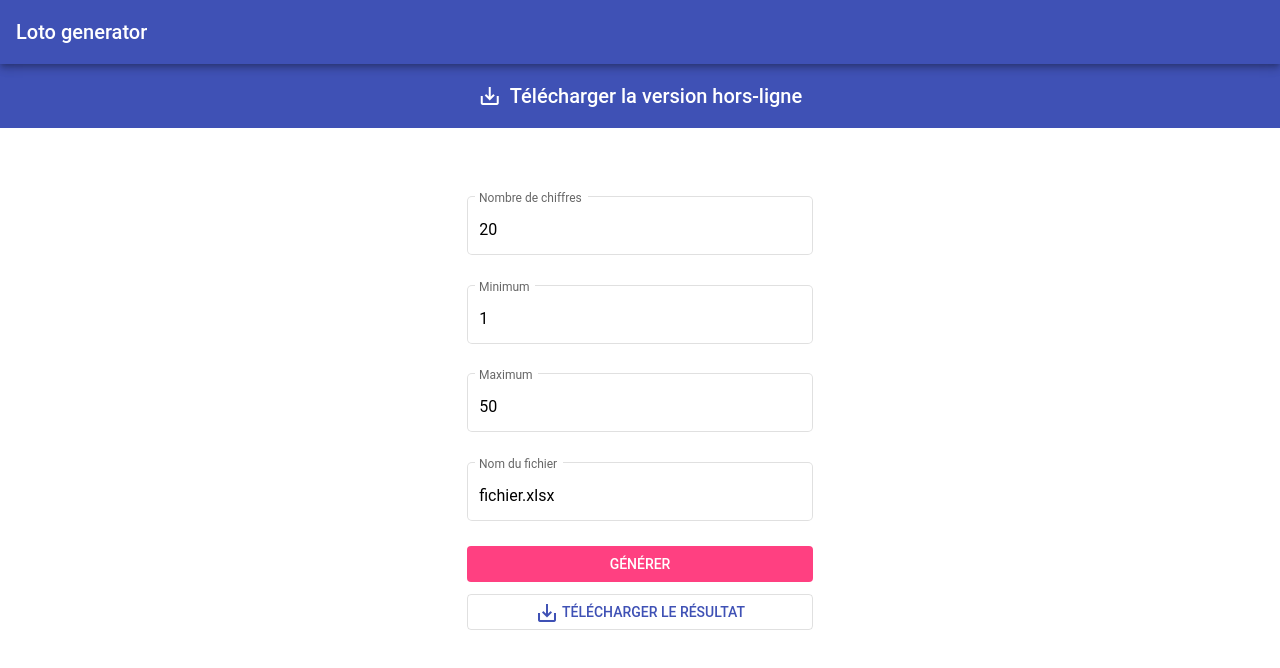
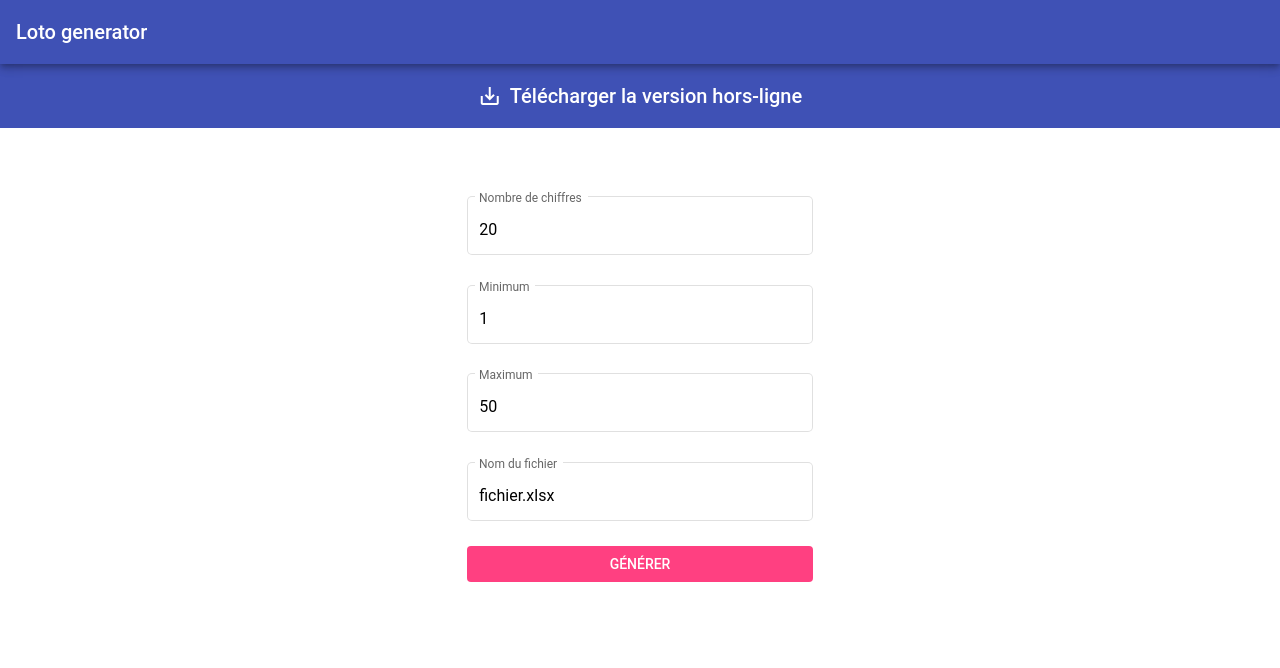
Before and after one commit to acherifi/web-loto, an Angular app: page / in a window 1280 px wide. Shown: the top 668 px of the page. Built offline with nearby package versions, Linux system fonts and the light colour scheme.

Commit message:
Fix petit bug et affichage temporaire

```diff
--- a/src/app/app.module.ts
+++ b/src/app/app.module.ts
@@ -11,6 +11,7 @@ import { ToolbarComponent } from './toolbar/toolbar.component';
 import {MatIconModule} from '@angular/material/icon';
 import {MatButtonModule} from '@angular/material/button';
 import { ReactiveFormsModule } from '@angular/forms';
+import {MatSnackBarModule} from '@angular/material/snack-bar';
 
 
 @NgModule({
@@ -27,7 +28,8 @@ import { ReactiveFormsModule } from '@angular/forms';
     MatToolbarModule,
     MatIconModule,
     MatButtonModule,
-    ReactiveFormsModule
+    ReactiveFormsModule,
+    MatSnackBarModule
   ],
   providers: [],
   bootstrap: [AppComponent]
--- a/src/app/home/home.component.html
+++ b/src/app/home/home.component.html
@@ -6,8 +6,4 @@
     <input matInput placeholder="{{field.placeholder}}" type={{field.type}} [formControl]="field.controller">
   </mat-form-field>
   <button mat-flat-button color="accent" (click)="click()">GÉNÉRER</button>
-  <button mat-stroked-button color="primary" (click)="click()">
-    <mat-icon>save_alt</mat-icon>
-    TÉLÉCHARGER LE RÉSULTAT
-  </button>
 </div>
--- a/src/app/home/home.component.ts
+++ b/src/app/home/home.component.ts
@@ -3,6 +3,7 @@ import { GeneratorService } from '../services/generator/generator.service';
 import { FieldObject } from '../objects/fields';
 import { FormControl } from '@angular/forms';
 import { ExcelOutput } from '../objects/excel-output';
+import { MatSnackBar } from '@angular/material/snack-bar';
 
 @Component({
   selector: 'app-home',
@@ -21,7 +22,7 @@ export class HomeComponent implements OnInit {
     new FieldObject('Nom du fichier', 'fichier.xslx', 'text', new FormControl('fichier.xlsx')),
   ];
 
-  constructor(private generatorService: GeneratorService) {
+  constructor(private generatorService: GeneratorService, private snackBar: MatSnackBar) {
     this.generatorService.numberCount = 20;
     this.numberList = new Array();
   }
@@ -37,13 +38,15 @@ export class HomeComponent implements OnInit {
     }
     numbers.forEach(element => this.numberList.push(element.getNumbersAsString()));
     new ExcelOutput(this.fields[3].fieldValue).write(this.numberList);
+    this.snackBar.dismiss();
+    this.snackBar.open('Terminé !');
   }
 
   click() {
+    this.snackBar.open('Génération...');
     this.generatorService.numberCount = parseInt(this.fields[0].fieldValue, 10);
     this.generatorService.min = parseInt(this.fields[1].fieldValue, 10);
     this.generatorService.max = parseInt(this.fields[2].fieldValue, 10);
-    console.log(this.generatorService);
     this.update();
   }
 
--- a/src/app/services/generator/generator.service.ts
+++ b/src/app/services/generator/generator.service.ts
@@ -26,7 +26,11 @@ export class GeneratorService {
       const number = new Numbers(this._numberSize);
       number.add(this.generateNumber(10, this._max));
       for (let j = 0; j < this._numberSize - 1; j ++) {
-        number.add(this.generateNumber(this._min, this._max));
+        let random = this.generateNumber(this._min, this._max);
+        while (random === number.getRawNumbers[j - 1]) {
+          random = this.generateNumber(this._min, this._max);
+        }
+        number.add(random);
       }
       this.numbers.push(number);
     }
```
